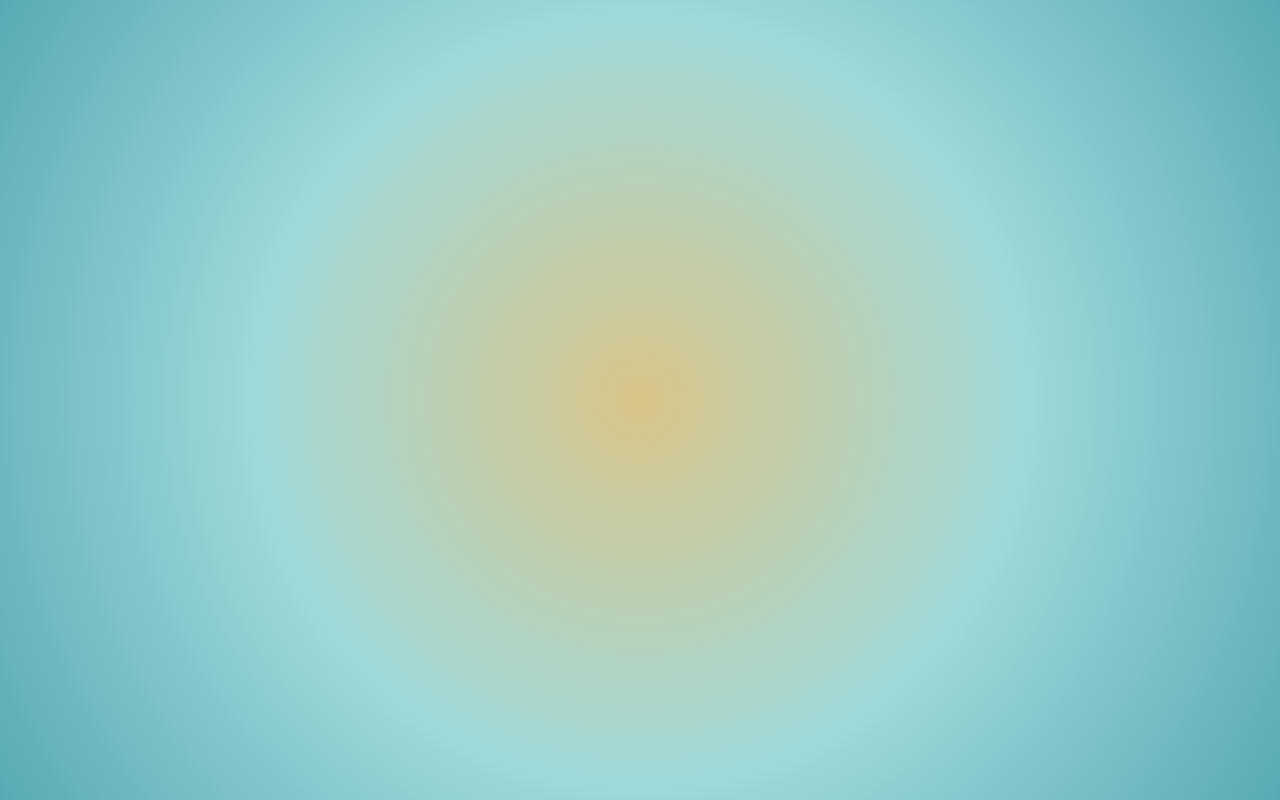
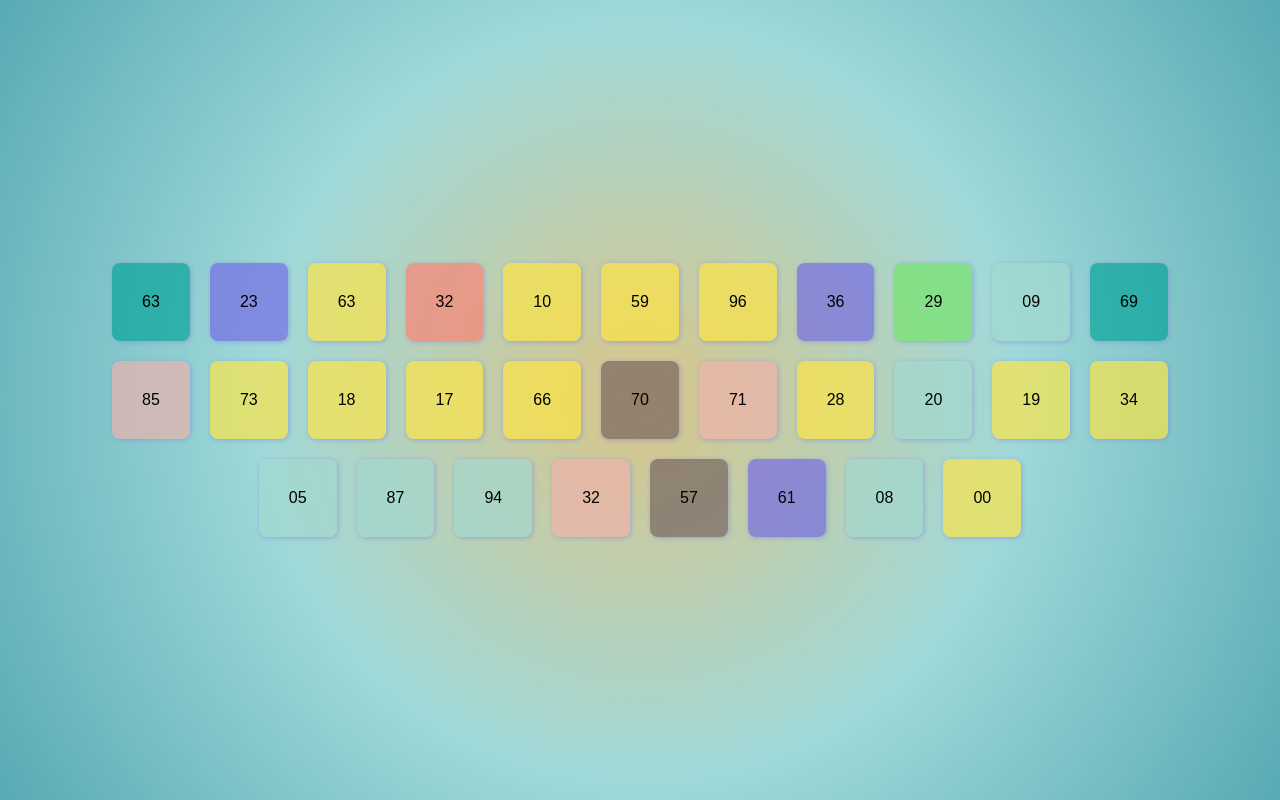
Before and after one commit to Erema-sib/JS-fun, a plain HTML site: page index.html in a window 1280 px wide. Drawn offline with Linux system fonts and the light colour scheme.

Commit message:
js part-2

```diff
--- a/file.js
+++ b/file.js
@@ -1,10 +1,23 @@
 const getNumber = (max = 11, min = 0) => Math.floor(Math.random() * (max - min) + min);
+const optimizeNumber = (n) => (n + "").length >= 2 ? n : "0" + n;
 
 const data = [];
+const colors = ["#FE8072aa", "#7267E6aa", "#A3D8CFaa", "#F0B2ABaa", "#73615Eaa", "#73E667aa", "#02A298aa", "#FFE643aa", "#F0B2ABaa"];
 let n = getNumber(41, 1);
 
 while(n--) {
-    data.push(getNumber(100))
+   data.push(getNumber(100))
 }
 
+
+
 console.log(data);
+
+const box = document.querySelector(".box");
+
+for (let val of data) {
+    box.innerHTML += `<div
+        class="card"
+        style="background-color: ${colors[getNumber(colors.length - 1)]}"
+    >${optimizeNumber(val)}</div>`;
+}
--- a/main.css
+++ b/main.css
@@ -7,6 +7,7 @@
     padding: 100px;
     box-sizing: border-box;
     display: flex;
+    gap: 20px;
     justify-content: center;
     align-items: center;
     flex-wrap: wrap;
@@ -23,7 +24,7 @@
     border-radius: 8px;
     box-shadow: 1px 1px 5px #8292D9aa;
     transition-property: transform, box-shadow;
-    transition-duration: .5s;
+    transition-duration: .3s;
     background-color: #fff5;
 }
 .card:hover {
```
